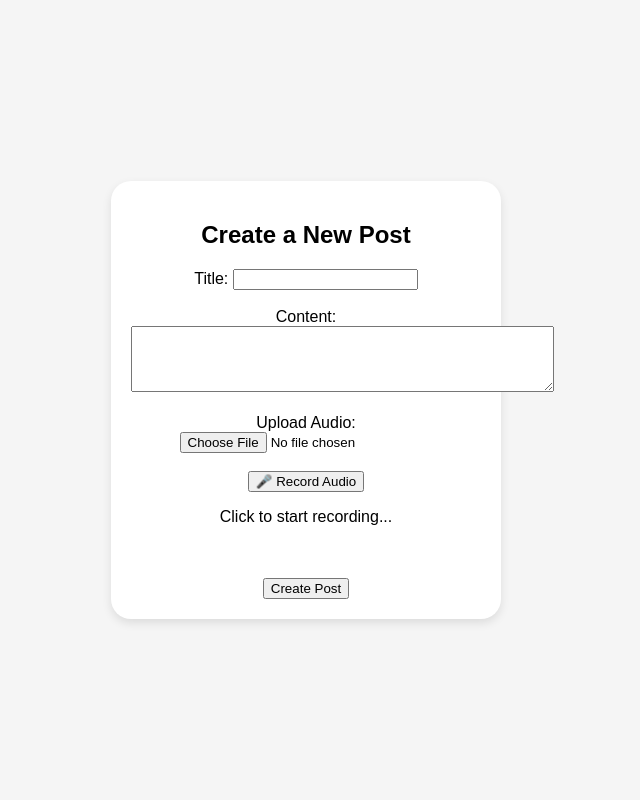
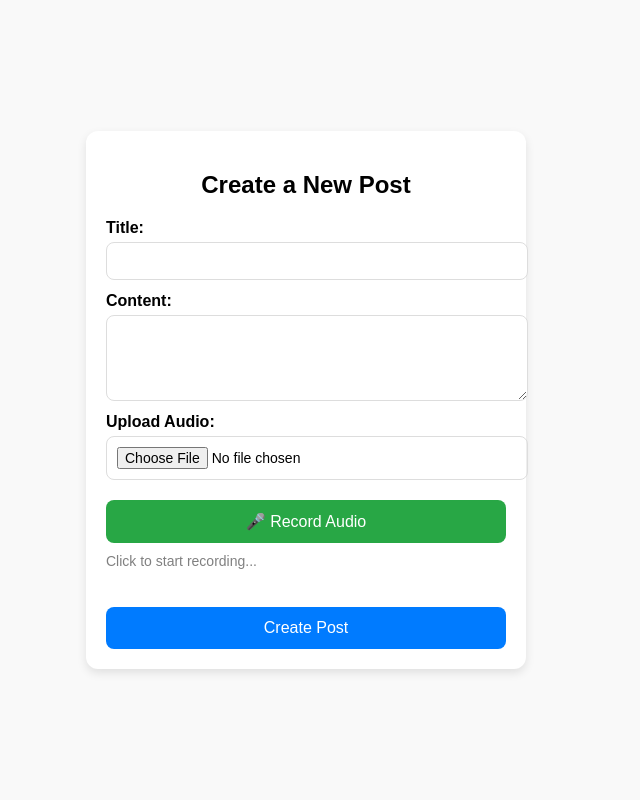
Before and after one commit to itselise/SoundBytes, a Flask app: template templates/create_post.html in a window 1280 px wide. Shown: the whole page, without its empty margins (334-974 px from the left). Run offline with Flask 2, Linux system fonts and the light colour scheme; the template is opened without the code that fills it, so the values that code supplies are empty.

Commit message:
record page

```diff
--- /dev/null
+++ b/static/create_post.css
@@ -0,0 +1,87 @@
+/* General page styling */
+body {
+    font-family: Arial, sans-serif;
+    background-color: #f9f9f9;
+    display: flex;
+    justify-content: center;
+    align-items: center;
+    height: 100vh;
+    margin: 0;
+}
+
+/* Card-style container */
+.container {
+    display: flex;
+    justify-content: center;
+    align-items: center;
+    height: 100vh;
+}
+
+.card {
+    background: white;
+    padding: 20px;
+    border-radius: 12px;
+    box-shadow: 0 4px 10px rgba(0, 0, 0, 0.1);
+    width: 400px;
+    text-align: center;
+}
+
+/* Input and form styling */
+.input-group {
+    display: flex;
+    flex-direction: column;
+    align-items: flex-start;
+    width: 100%;
+    margin-bottom: 12px;
+}
+
+.input-group label {
+    font-weight: bold;
+    margin-bottom: 5px;
+}
+
+input[type="text"], textarea, input[type="file"] {
+    width: 100%;
+    padding: 10px;
+    border: 1px solid #ddd;
+    border-radius: 8px;
+    font-size: 14px;
+}
+
+/* Buttons */
+button {
+    width: 100%;
+    padding: 12px;
+    font-size: 16px;
+    border: none;
+    border-radius: 8px;
+    cursor: pointer;
+    transition: 0.3s;
+}
+
+#recordButton {
+    background-color: #28a745;
+    color: white;
+    margin-top: 8px;
+}
+
+#recordButton:hover {
+    background-color: #218838;
+}
+
+.submit-btn {
+    background-color: #007BFF;
+    color: white;
+    margin-top: 12px;
+}
+
+.submit-btn:hover {
+    background-color: #0056b3;
+}
+
+/* Status text */
+#status {
+    font-size: 14px;
+    color: gray;
+    margin-top: 10px;
+}
--- a/templates/create_post.html
+++ b/templates/create_post.html
@@ -4,35 +4,40 @@
     <meta charset="UTF-8">
     <meta name="viewport" content="width=device-width, initial-scale=1.0">
     <title>Create Post</title>
-    <link rel="stylesheet" href="{{ url_for('static', filename='css/style.css') }}">
+    <link rel="stylesheet" href="{{ url_for('static', filename='create_post.css') }}">
 </head>
 <body>
     <div class="container">
+        <div class="card">
             <h2>Create a New Post</h2>
             <form method="POST" enctype="multipart/form-data">
+                <div class="input-group">
                     <label for="title">Title:</label>
-            <input type="text" name="title" id="title" required><br><br>
+                    <input type="text" name="title" id="title" required>
+                </div>
 
-            <label for="content">Content:</label><br>
-            <textarea name="content" id="content" rows="4" cols="50" required></textarea><br><br>
+                <div class="input-group">
+                    <label for="content">Content:</label>
+                    <textarea name="content" id="content" rows="4" required></textarea>
+                </div>
 
+                <div class="input-group">
                     <label for="audio">Upload Audio:</label>
-            <input type="file" name="audio" id="audio" accept="audio/*"><br><br>
+                    <input type="file" name="audio" id="audio" accept="audio/*">
+                </div>
 
-            <!-- Record Button -->
+                <div class="input-group">
                     <button type="button" id="recordButton">🎤 Record Audio</button>
                     <p id="status">Click to start recording...</p>
                     <audio id="audioPreview" controls style="display: none;"></audio>
+                    <input type="hidden" name="recorded_audio" id="recordedAudioInput">
+                </div>
 
-            <!-- Hidden Input to Store Recorded Audio -->
-            <input type="hidden" name="recorded_audio" id="recordedAudioInput">
-
-            <br><br>
-            <button type="submit">Create Post</button>
+                <button type="submit" class="submit-btn">Create Post</button>
             </form>
         </div>
+    </div>
 
-    <!-- Link to External JavaScript -->
     <script src="{{ url_for('static', filename='js/record.js') }}"></script>
 </body>
 </html>
```
Lines whose indentation alone changed are shown as unchanged.
